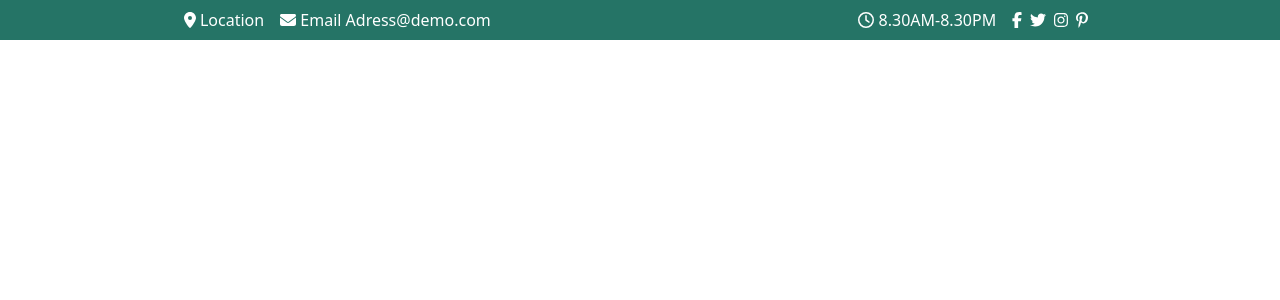
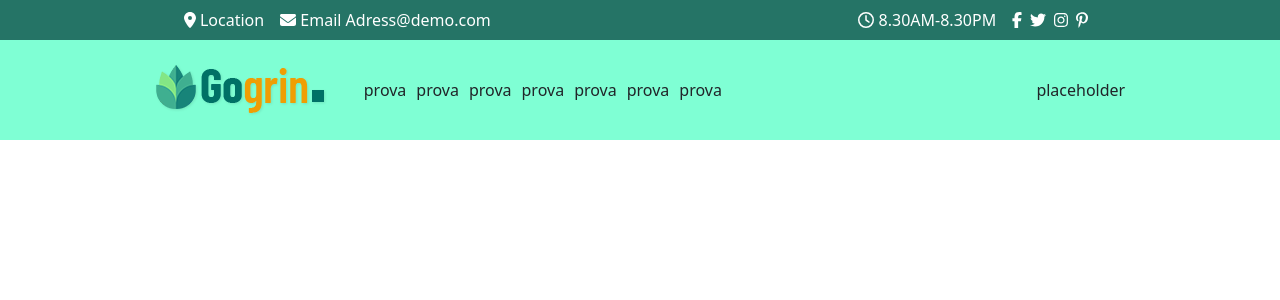
Before and after one commit to Ericdid/proj-html-vuejs, a Vue app: page / in a window 1280 px wide. Shown: the top 300 px of the page. Built offline with nearby package versions, Linux system fonts and the light colour scheme.

Commit message:
add.startHeaderBottom

```diff
--- a/src/components/appHeader.vue
+++ b/src/components/appHeader.vue
@@ -3,11 +3,10 @@ export default {};
 </script>
 
 <template>
-  <div class="d-flex header">
   <!-- this is the green header with company Info -->
   <div class="header-top d-flex justify-content-around align-items-center">
     <!-- left menu with location and Email Adress -->
-      <div class="left-menu d-flex">
+    <div class="left-tp-menu d-flex">
       <div class="me-3">
         <font-awesome-icon icon="fa-solid fa-location-dot" />
         Location
@@ -18,7 +17,7 @@ export default {};
       </div>
     </div>
     <!-- this is the right menu with working hours and social pages -->
-      <div class="right-menu d-flex">
+    <div class="right-tp-menu d-flex">
       <div class="me-3">
         <font-awesome-icon icon="fa-regular fa-clock" />
         8.30AM-8.30PM
@@ -31,7 +30,23 @@ export default {};
       </div>
     </div>
   </div>
-    <div class="header-bottom"></div>
+  <!-- this is the header with navigation bar and shopping data -->
+  <div class="header-bottom d-flex justify-content-around align-items-center">
+    <div class="left-bt-menu d-flex">
+      <img src="../assets/img/logo.png" alt="" />
+      <div class="d-flex">
+        <ul class="d-flex align-items-center h-100">
+          <li>prova</li>
+          <li>prova</li>
+          <li>prova</li>
+          <li>prova</li>
+          <li>prova</li>
+          <li>prova</li>
+          <li>prova</li>
+        </ul>
+      </div>
+    </div>
+    <div class="right-bt-menu">placeholder</div>
   </div>
 </template>
 
@@ -42,4 +57,15 @@ export default {};
   width: 100%;
   height: 40px;
 }
+.header-bottom {
+  height: 100px;
+  background-color: aquamarine;
+  ul {
+    list-style-type: none;
+    li {
+      padding: 0 5px;
+      cursor: pointer;
+    }
+  }
+}
 </style>
```
Lines whose indentation alone changed are shown as unchanged.
